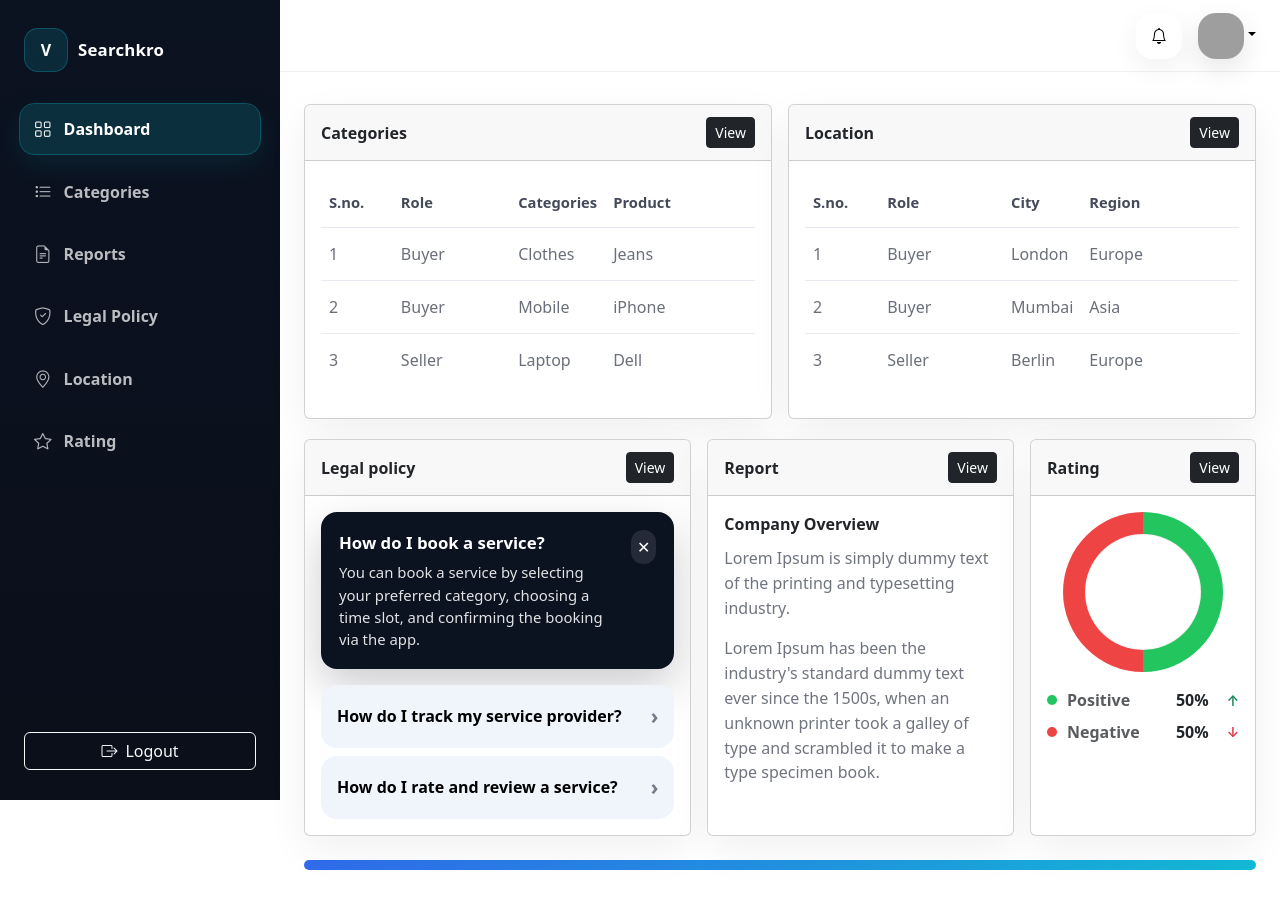
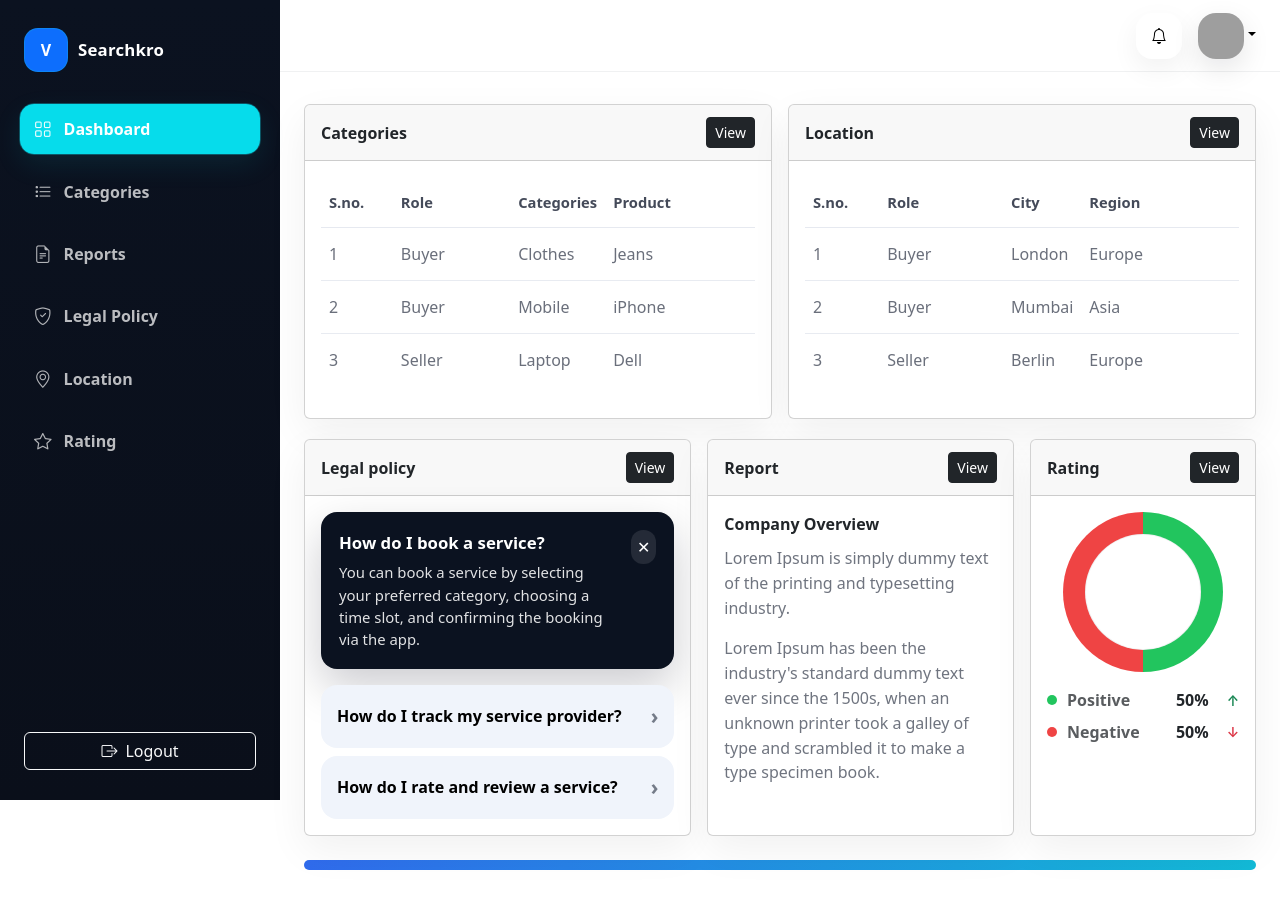
Before and after one commit to shreyakathoke/Search-Karo-Website, a React (Vite) app: page /dashboard in a window 1280 px wide. Shown: the top 908 px of the page. Built offline with nearby package versions, Linux system fonts and the light colour scheme; sample sign-in values are in the browser's storage; grey boxes are pictures that could not be loaded.

Commit message:
background

```diff
--- a/src/components/Sidebar.jsx
+++ b/src/components/Sidebar.jsx
@@ -23,7 +23,7 @@
 
       <aside className="sidebar d-none d-md-flex flex-column">
         <div className="brand">
-          <div className="brand-badge">V</div>
+          <div className="brand-badge bg-primary">V</div>
           <div className="brand-name text-white">Searchkro</div>
         </div>
 
--- a/src/styles/dashboard.css
+++ b/src/styles/dashboard.css
@@ -92,7 +92,7 @@
 }
 
 .side-link.active{
-  background: rgba(17,197,217,.16);
+  background:rgb(6, 220, 235);
   color: #fff;
   outline: 1px solid rgba(17,197,217,.35);
   box-shadow: 0 10px 28px rgba(17,197,217,.10);
```
